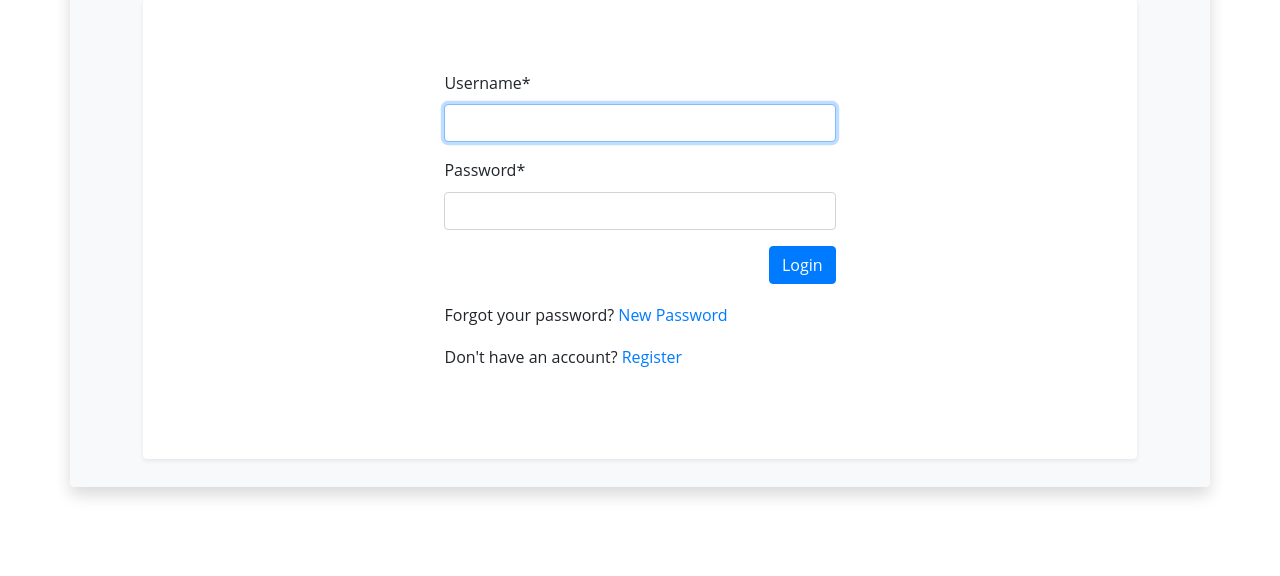
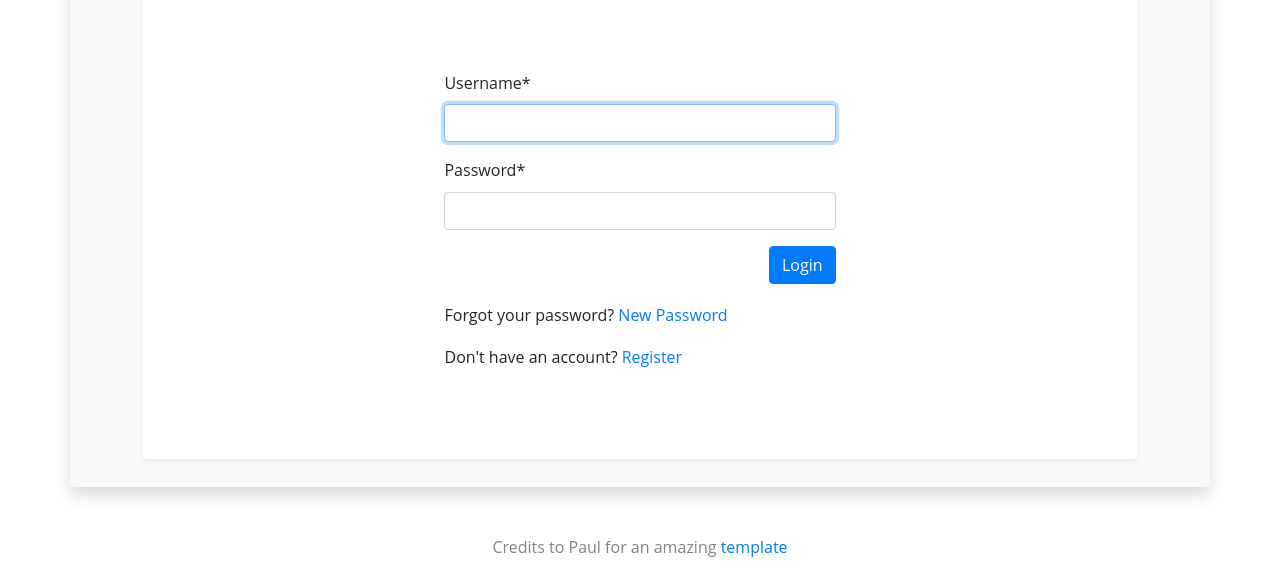
Before and after one commit to firdavsbek1/todo-app, a Django app: a page that uses templates/base.html in a window 1280 px wide. Shown: the part 236-812 px from the top of the page. Before the commit the page ends 734 px from the top, so only its background shows below. Run offline with Django 4.2, Linux system fonts and the light colour scheme; parts of the project's set-up code (start-up, migrations or seed data) failed here and were passed over; some libraries are stand-ins or nearby versions.

Commit message:
credit message added

```diff
--- a/templates/base.html
+++ b/templates/base.html
@@ -39,4 +39,7 @@
   </script>
 {% endif %}
 </body>
+<footer style="text-align:center;">
+    <p style="color:#7F8487;">Credits to Paul for an amazing <a href="https://codepen.io/paulj05hua/pen/LYGLJYQ" style="text-decoration:None;">template</a></p>
+</footer>
 </html>
```
